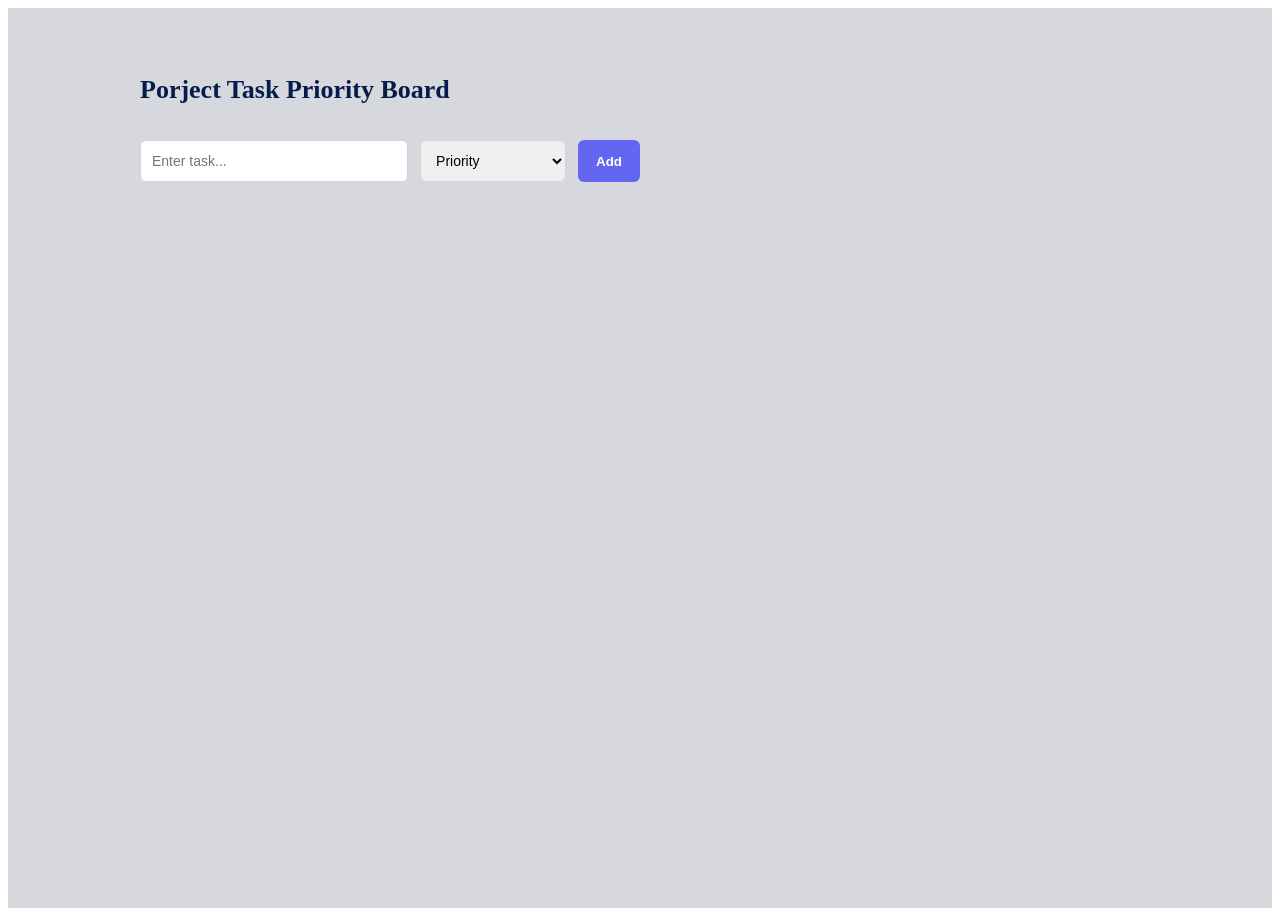
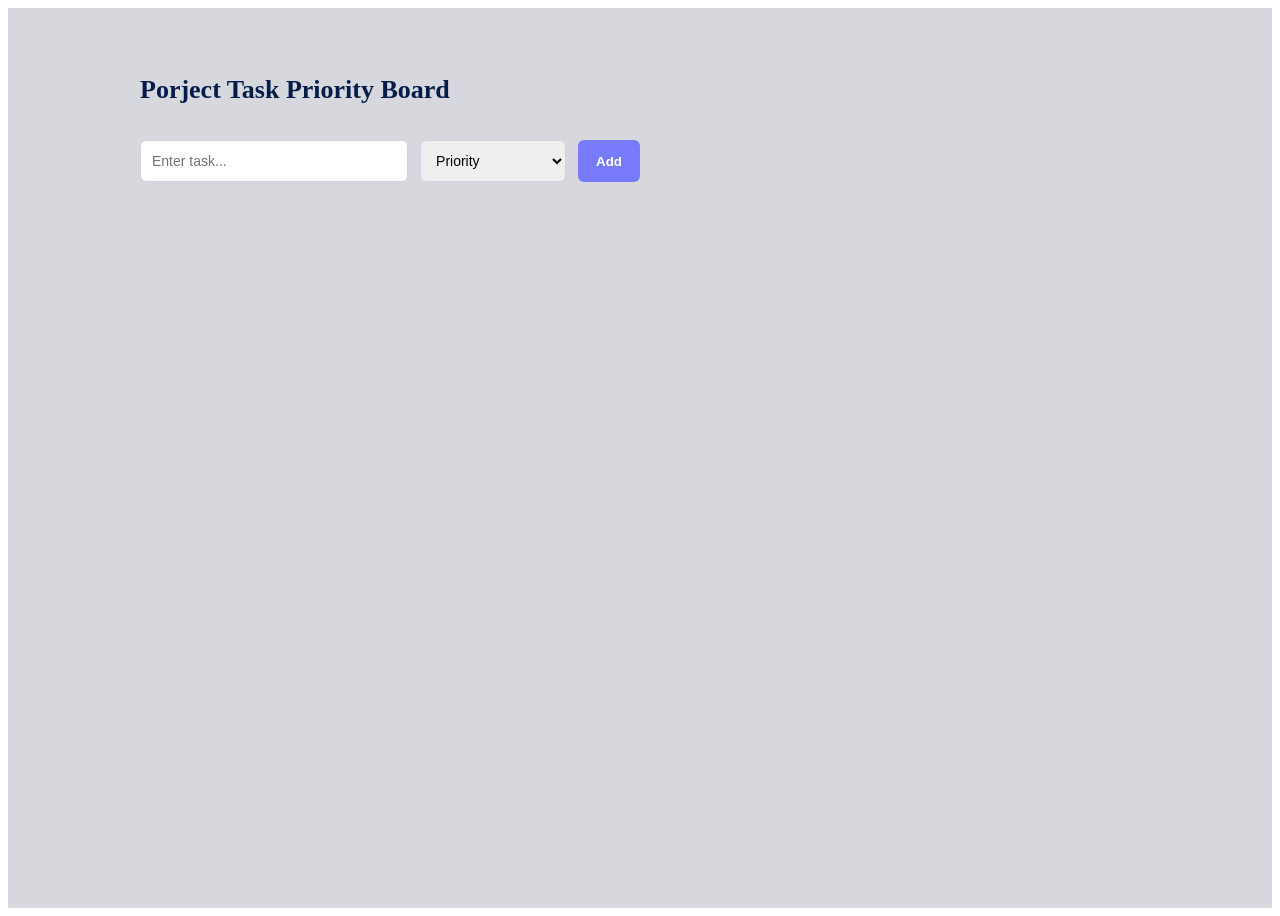
Before and after one commit to muskan-chouhan/react, a React (Vite) app in the folder 39-project-task-board/: page / in a window 1280 px wide. Built offline with nearby package versions, Linux system fonts and the light colour scheme.

Commit message:
complet project

```diff
--- a/39-project-task-board/src/TaskForm.jsx
+++ b/39-project-task-board/src/TaskForm.jsx
@@ -36,7 +36,7 @@ const Button = styled.button`
   padding: 11px 18px;
   border-radius: 6px;
   border: none;
-  background: #6366f1;
+  background: #787afc;
   color: white;
   font-weight: 600;
   cursor: pointer;
```
